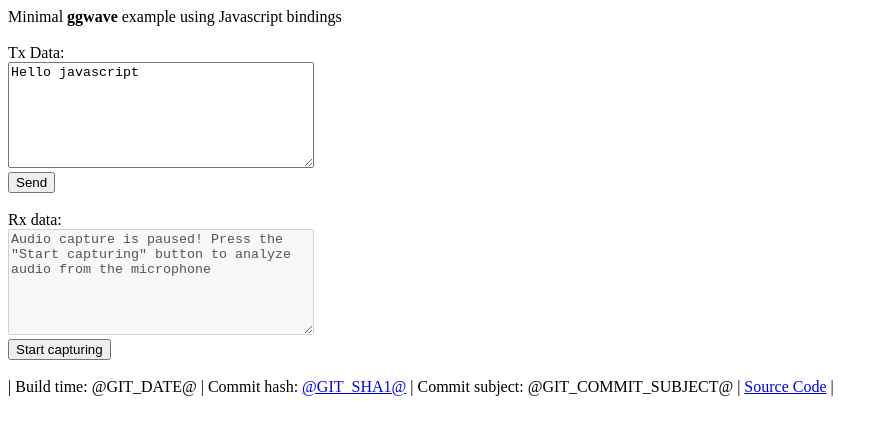
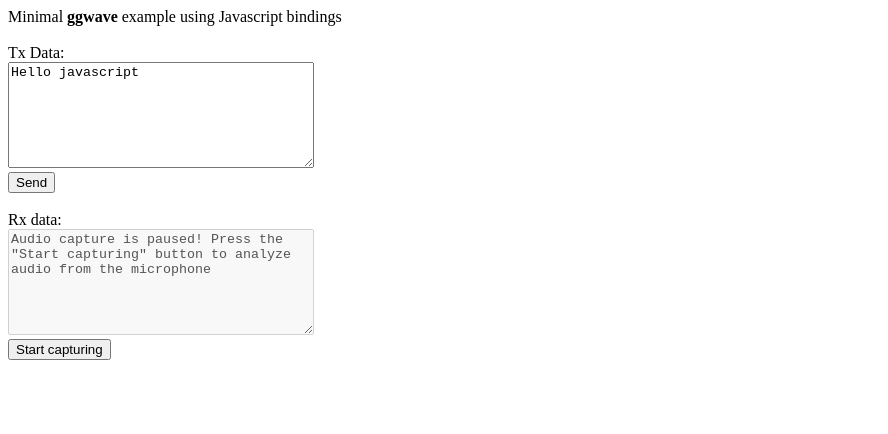
Before and after one commit to viranchi953/Sound-Data-Transfer, a plain HTML site: page index.html in a window 1280 px wide. Shown: the whole page, without its empty margins (0-888 px from the left). Drawn offline with Linux system fonts and the light colour scheme.

Commit message:
CHORE: removed text footer

```diff
--- a/index.html
+++ b/index.html
@@ -22,15 +22,6 @@
 
             <br><br>
 
-            <div class="cell-version">
-                <span>
-                    |
-                    Build time: <span class="nav-link">@GIT_DATE@</span> |
-                    Commit hash: <a class="nav-link" href="https://github.com/ggerganov/ggwave/commit/@GIT_SHA1@">@GIT_SHA1@</a> |
-                    Commit subject: <span class="nav-link">@GIT_COMMIT_SUBJECT@</span> |
-                    <a class="nav-link" href="https://github.com/ggerganov/ggwave/tree/master/examples/ggwave-js">Source Code</a> |
-                </span>
-            </div>
         </div>
 
         <script type="text/javascript" src="ggwave.js"></script>
```
